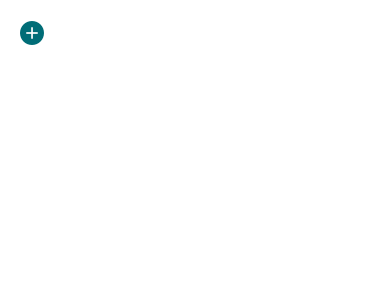
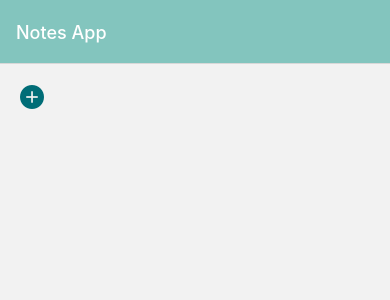
Before and after one commit to hollowayjenelle/notes-app, a React Native app: screen / in a window 390 px wide. Shown: the top 300 px of the page. Built offline with nearby package versions, Linux system fonts and the light colour scheme.

Commit message:
set up stack navigator

```diff
--- a/App.js
+++ b/App.js
@@ -5,7 +5,7 @@ import * as SplashScreen from "expo-splash-screen";
 import { StyleSheet, Text, View } from "react-native";
 
 import { globalStyles } from "./styles/global";
-import Home from "./screens/Home";
+import AppStack from "./routes/AppStack";
 
 export default function App() {
   const [fontsLoaded, fontError] = useFonts({
@@ -22,11 +22,7 @@ export default function App() {
   if (!fontsLoaded && !fontError) {
     return null;
   }
-  return (
-    <View style={styles.container} onLayout={onLayoutRootView}>
-      <Home />
-    </View>
-  );
+  return <AppStack onLayout={onLayoutRootView} />;
 }
 
 const styles = StyleSheet.create({
--- /dev/null
+++ b/routes/AppStack.js
@@ -0,0 +1,36 @@
+import { NavigationContainer } from "@react-navigation/native";
+import { createStackNavigator } from "@react-navigation/stack";
+import Home from "../screens/Home";
+import NotesDetails from "../screens/NotesDetails";
+
+const Stack = createStackNavigator();
+
+const AppStack = () => {
+  return (
+    <NavigationContainer>
+      <Stack.Navigator
+        initialRouteName="Home"
+        screenOptions={{
+          headerMode: "screen",
+          headerTintColor: "white",
+          headerStyle: { backgroundColor: "#83c5be" },
+        }}
+      >
+        <Stack.Screen
+          name="Home"
+          component={Home}
+          options={{
+            title: "Notes App",
+          }}
+        />
+        <Stack.Screen
+          name="Profile"
+          component={NotesDetails}
+          options={({ route }) => ({ title: route.params.title })}
+        />
+      </Stack.Navigator>
+    </NavigationContainer>
+  );
+};
+
+export default AppStack;
```
